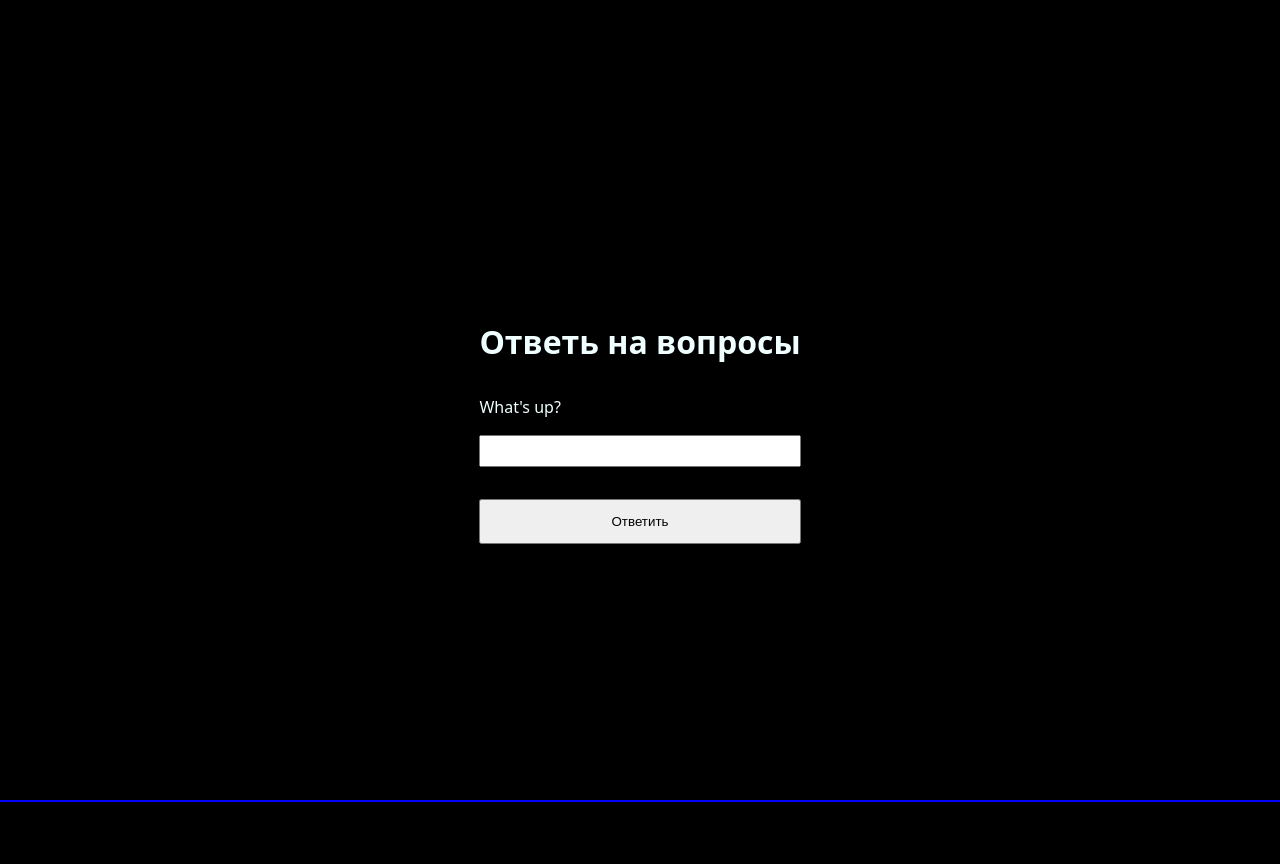
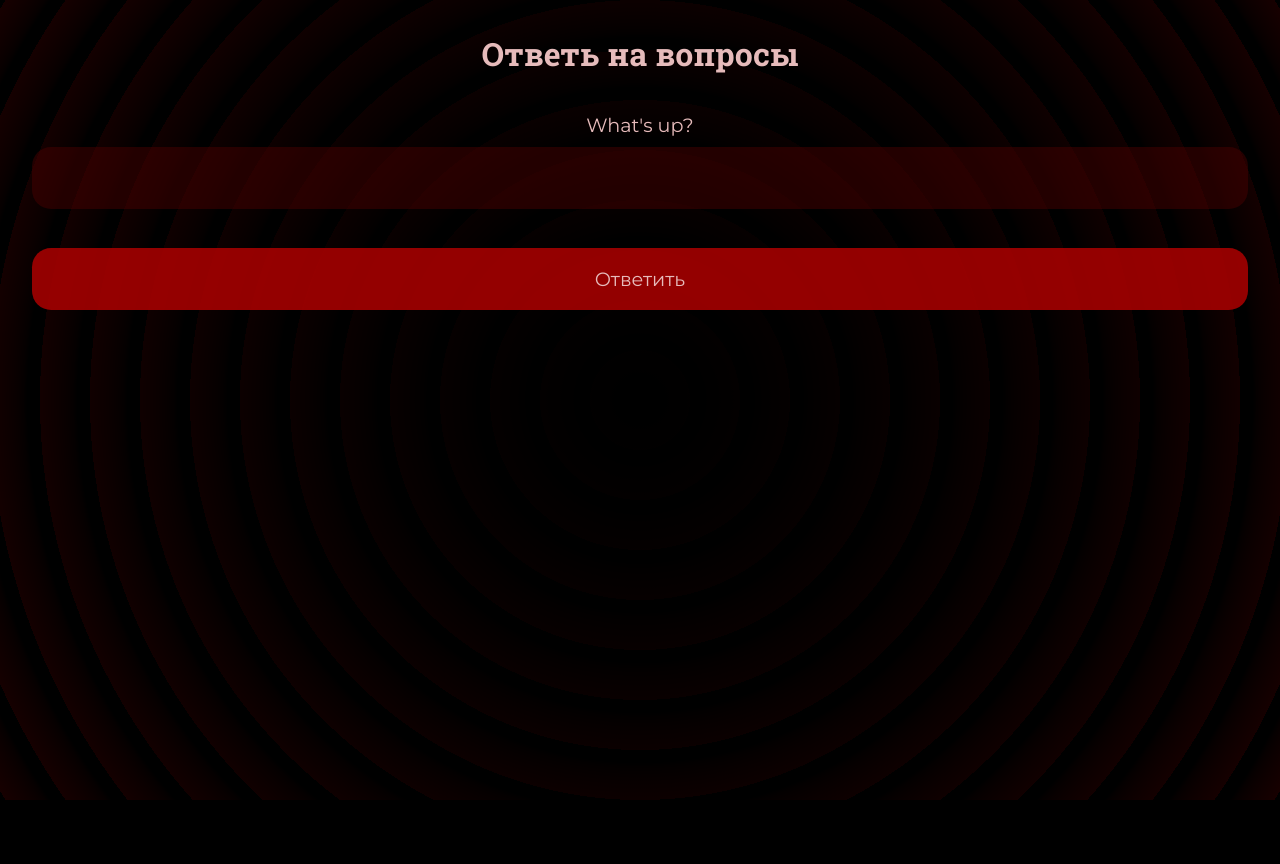
Before and after one commit to DenSerKo/djangoTest, a Django app: template ai/templates/ai/questions.html in a window 1280 px wide. After the commit the page ends 800 px from the top, so only its background shows below. Run offline with Django 5.2, Linux system fonts and the light colour scheme; the template is opened without the code that fills it: values that come from a table or form of the project are taken from there, others are empty; data comes from the database, SQL or seed files in the repository.

Commit message:
Аленушка жопушка

```diff
--- a/ai/static/ai/style.css
+++ b/ai/static/ai/style.css
@@ -1,22 +1,43 @@
+@import url('https://fonts.googleapis.com/css2?family=Roboto+Slab:wght@100..900&display=swap');
+@import url('https://fonts.googleapis.com/css2?family=Montserrat:ital,wght@0,100..900;1,100..900&display=swap');
 * {
     margin: 0;
     padding: 0;
     box-sizing: border-box;
+    outline: none;
+    border: none;
+}
+img {
+    vertical-align: baseline;
+}
+.centered {
+    text-align: center;
+}
+.grid {
+    display: grid;
+    justify-content: center;
+    align-items: center;
 }
 html, body {
-    height: 100dvh;
+    min-height: 100dvh;
 }
 body {
-    font: 16px system-ui;
-    color: azure;
-    background: black;
+    font: 16px "Montserrat", sans-serif;
+    color: #ffd0d0;
+    background-color: #4d0000;
+    opacity: 0.9;
+    background-image: radial-gradient(circle at center center, #000000, #4d0000), repeating-radial-gradient(circle at center center, #000000, #000000, 25px, transparent 50px, transparent 25px);
+    background-blend-mode: multiply;
     outline: 2px solid blue;
 }
 .container {
     padding: 2em;
 }
+h1, h2, h3, h4, h5, h6 {
+    font-family: "Roboto Slab", serif;
+}
 h1 {
-    margin-bottom: 1em;
+    margin-bottom: 1.2em;
 }
 h2 {
     margin-bottom: 1em;
@@ -25,24 +46,31 @@
     margin-bottom: 1em;
     line-height: 1.5em;
 }
-.centered {
-    display: flex;
-    height: 100dvh;
-    justify-content: center;
-    align-items: center;
-    flex-direction: column;
-}
 form {
     display: grid;
-    grid-template-columns: 1fr;
 }
-form input {
+input, button, #goHome {
+    padding: 1em;
+    font: 1.2em "Montserrat", sans-serif;
+    border-radius: 1em;
+    color: #ffd0d0;
+}
+label {
+    font-size: 1.2em;
+    margin-bottom: .5em;
+}
+input {
     width: 100%;
-    padding: 0.5em;
-    margin-bottom: 1.2em;
+    background: rgba(79, 0, 0, 0.5);
+    margin-bottom: 2em;
 }
-form button {
-    padding: 1em 1.4em;
+button {
+    cursor: pointer;
+    vertical-align: center;
+    background: #a40000;
+}
+button:hover, #goHome:hover {
+    background: #e71f1f;
 }
 .centered a {
     display: block;
@@ -50,6 +78,12 @@
 .centered a img {
     width: 100%;
 }
+#goHome {
+    text-decoration: none;
+    display: block;
+    background: #a40000;
+    margin-top: 2em;
+}
 @media screen and (max-width: 500px) {
 
 }
--- a/ai/templates/ai/questions.html
+++ b/ai/templates/ai/questions.html
@@ -6,8 +6,8 @@
         <h1>Ответь на вопросы</h1>
         {% csrf_token %}
         {% for question in questions %}
-                <p><label for="question{{ forloop.counter }}">{{ question }}</label></p>
-                <p><input type="text" id="question{{ forloop.counter }}" name="question{{ forloop.counter }}"></p>
+                <label for="question{{ forloop.counter }}">{{ question }}</label>
+                <input type="text" id="question{{ forloop.counter }}" name="question{{ forloop.counter }}">
         {% endfor %}
         <button>Ответить</button>
     </form>
--- a/ai/templates/ai/story.html
+++ b/ai/templates/ai/story.html
@@ -2,6 +2,8 @@
 {% block title %}Вопросики{% endblock %}
 {% block content %}
     <div class="centered">
-    <p>{{ story }}</p>
+        <h1>Вот такая история</h1>
+        <p>{{ story }}</p>
+        <a id="goHome" href="{% url 'index' %}">Попробуй еще</a>
     </div>
 {% endblock %}
```
Also changed, not shown: ai/templates/ai/index.html (+5 -5 lines).
